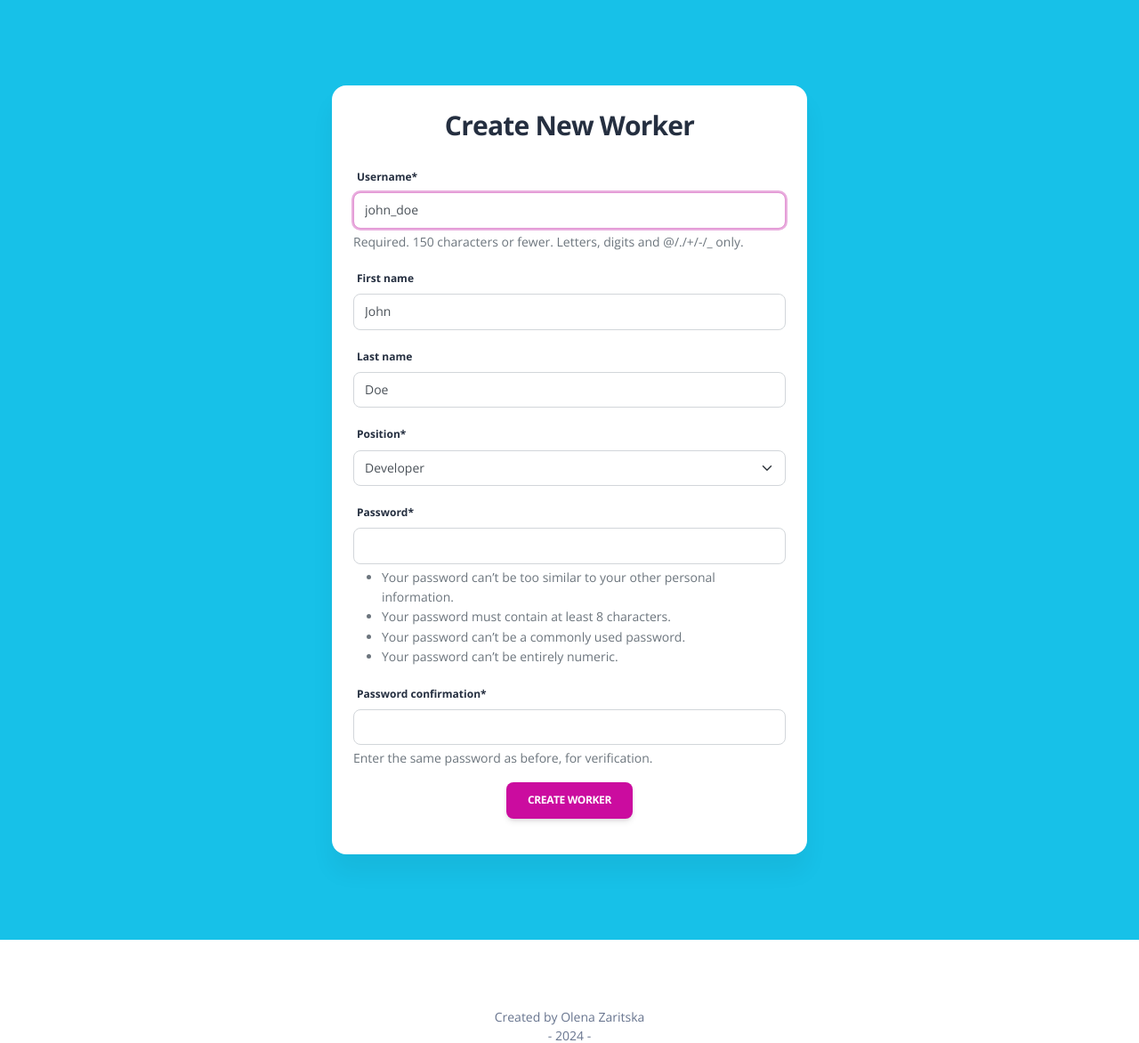
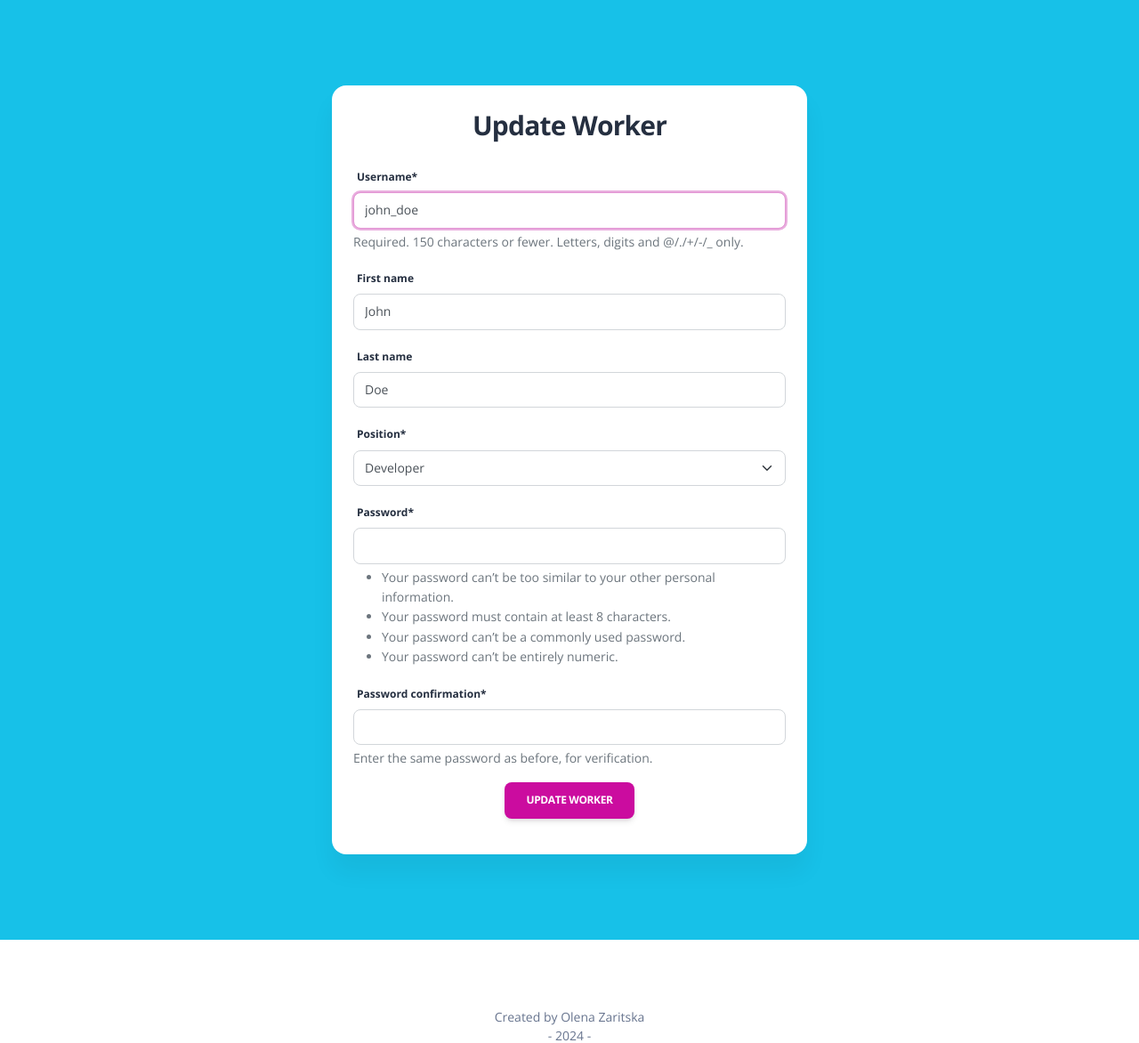
Before and after one commit to olenazaritska/it-company-task-manager, a Django app: page /workers/1/update/ in a window 1280 px wide. Shown: the top 1172 px of the page at 89% size. Run offline with Django 5.2, Linux system fonts and the light colour scheme; a user stored in the database is signed in; data comes from the database, SQL or seed files in the repository; some libraries are stand-ins or nearby versions.

Commit message:
update worker_form title, heading & button to suit create & update

```diff
--- a/templates/task_manager/worker_form.html
+++ b/templates/task_manager/worker_form.html
@@ -2,7 +2,7 @@
 {% load crispy_forms_filters %}
 {% load crispy_forms_tags %}
 
-{% block title %} - Create team member {% endblock title %}
+{% block title %} - {{ object|yesno:"Update,Create" }} team member {% endblock title %}
 
 {% block content %}
 
@@ -12,12 +12,12 @@
         <div class="col-12 col-md-6 mx-auto">
           <div class="card">
             <div class="card-body">
-              <h3 class="text-center mb-4">Create New Worker</h3>
+              <h3 class="text-center mb-4">{{ object|yesno:"Update,Create New" }} Worker</h3>
               <form action="" method="post" novalidate>
                 {% csrf_token %}
                 {{ form|crispy }}
                 <div class="d-flex justify-content-center">
-                  <input type="submit" value="Create Worker" class="btn btn-primary">
+                  <input type="submit" value="{{ object|yesno:"Update,Create" }} Worker" class="btn btn-primary">
                 </div>
               </form>
             </div>
```
